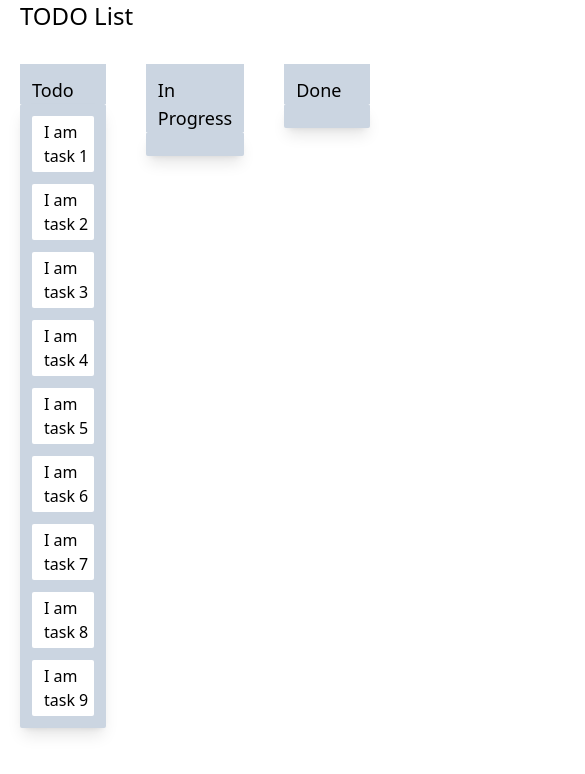
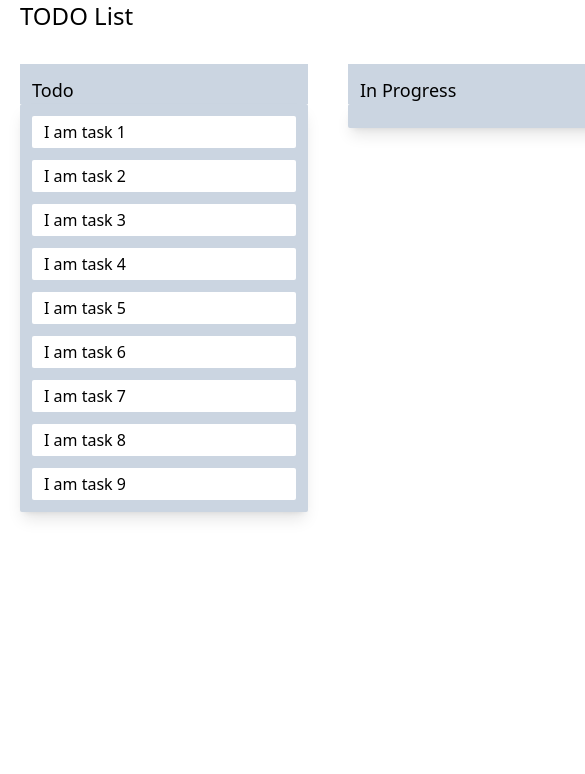
Before and after one commit to alejandropovedabisquert/todo-list-v2, a React (Create React App) app: page / in a window 390 px wide. Shown: the top 774 px of the page, 585 px wide, since content can reach past the window. Built offline with nearby package versions, Linux system fonts and the light colour scheme; the HTML template or start-up script is replaced by a standard one.

Commit message:
arreglo responsive

```diff
--- a/src/components/Table.js
+++ b/src/components/Table.js
@@ -11,7 +11,7 @@ const Table = ({tasks, table, index}) =>{
                 }
                 return(
                     <div
-                        className={`w-72 m-5`}
+                        className={`w-72 min-w-[18rem] m-5`}
                         {...provided.draggableProps}
                         ref={provided.innerRef}
                     >
```
